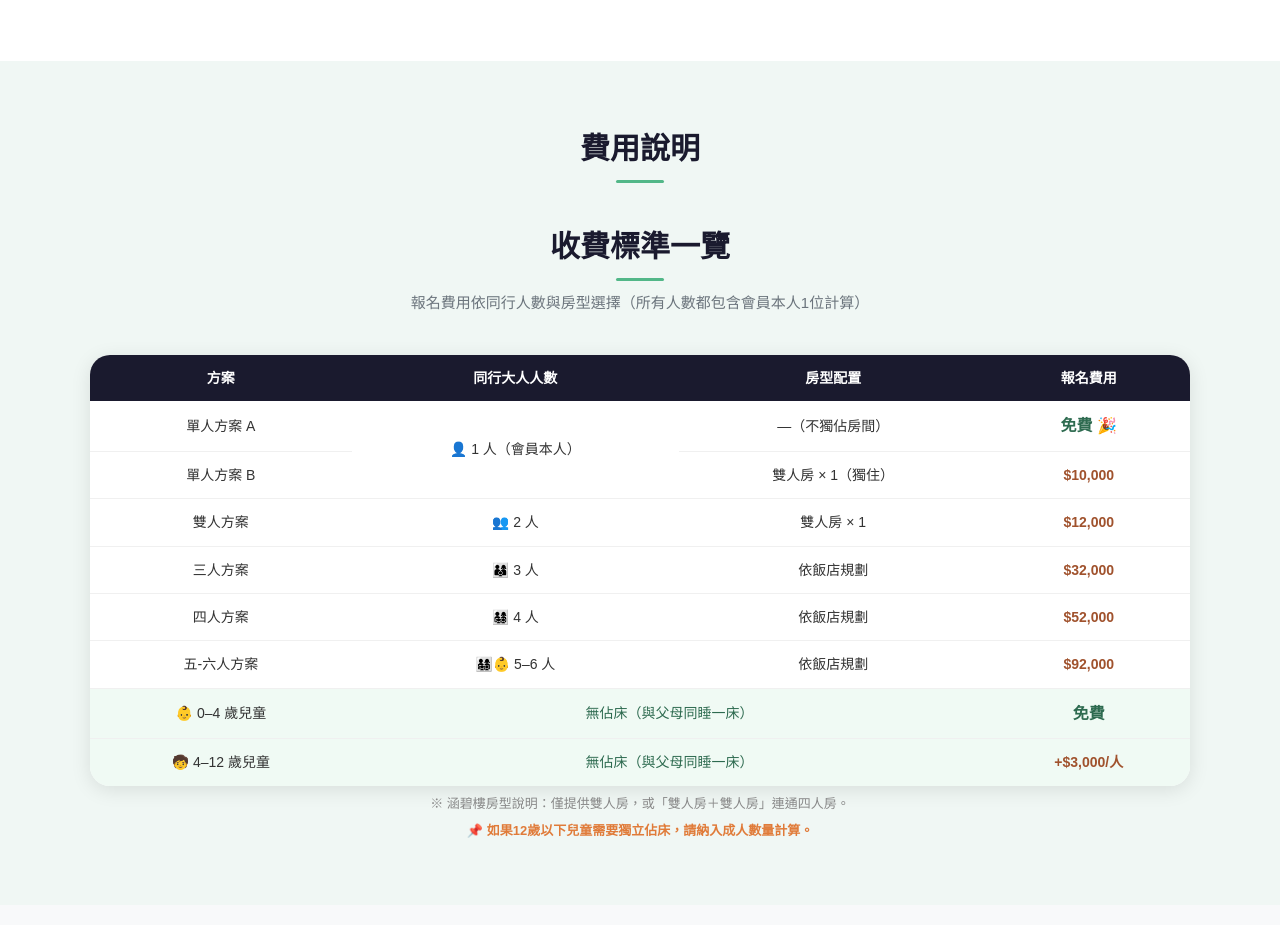
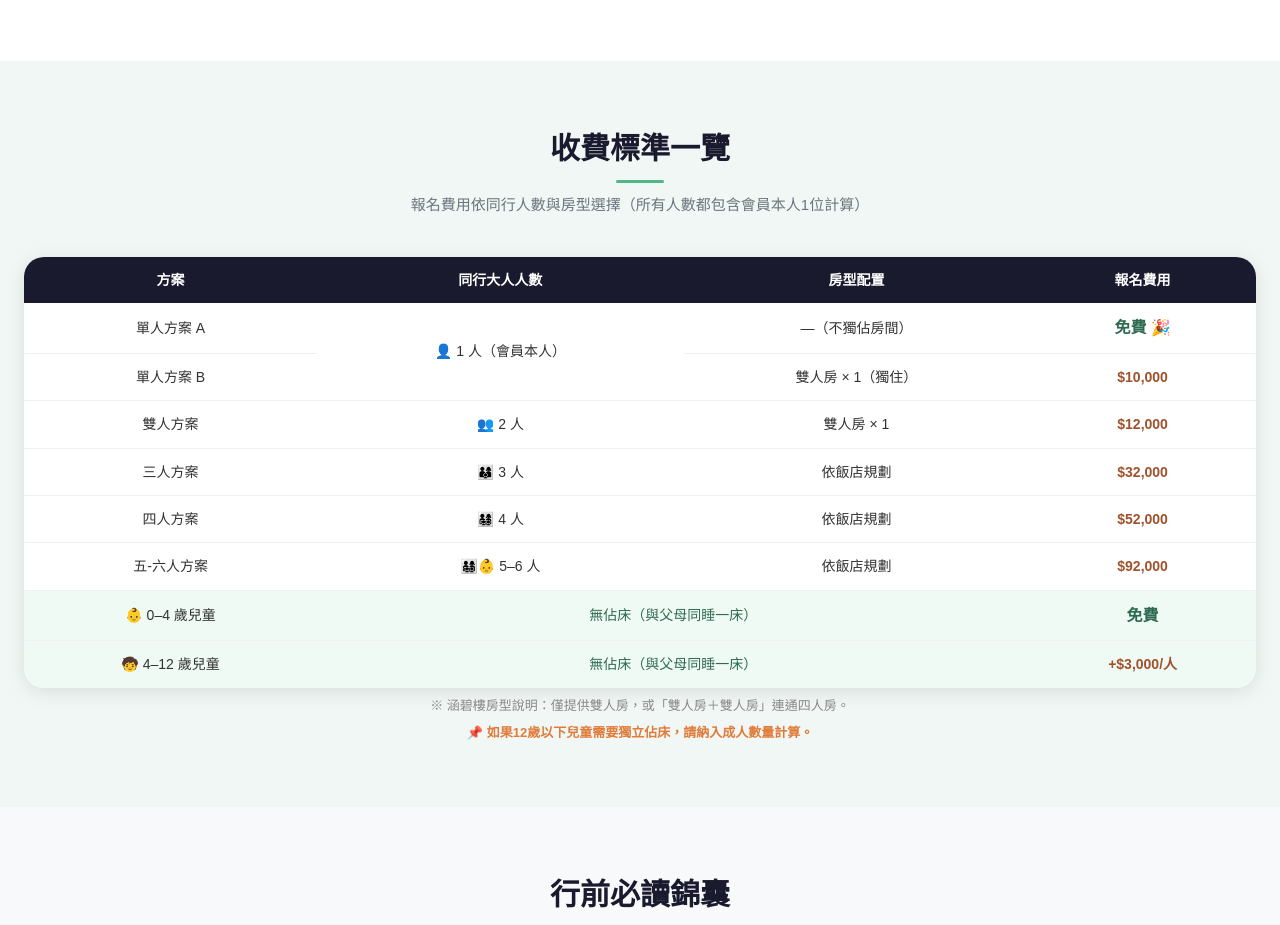
Before and after one commit to balli425/TaichungTrip, a plain HTML site: page index.html in a window 1280 px wide. Shown: the part 4362-5287 px from the top of the page. Drawn offline with Linux system fonts and the light colour scheme.

Commit message:
Update webpage based on user request

```diff
--- a/index.html
+++ b/index.html
@@ -549,8 +549,7 @@ footer strong{color:#fff;}
 <!-- MEMBER BENEFIT + PRICING -->
 <section id="pricing" style="background:#f0f7f4;padding:64px 24px;">
   <div class="section-inner">
-    <div class="section-title">
-      <h2>費用說明</h2>
+
     </div>
 
     <!-- Quick Reference Table -->
```
